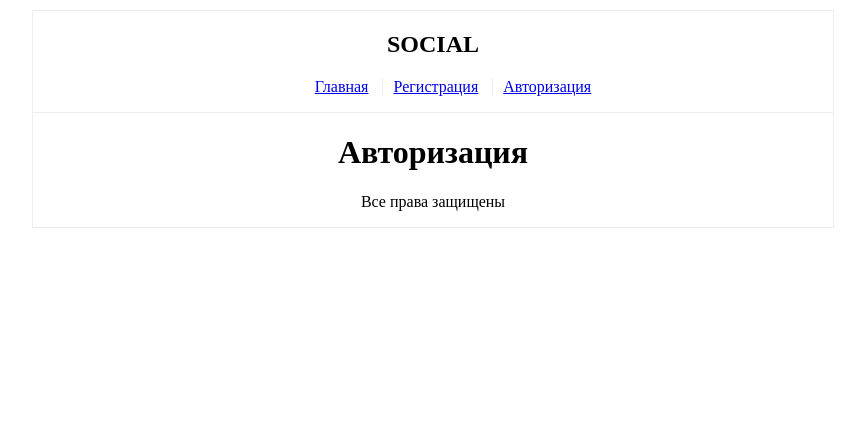
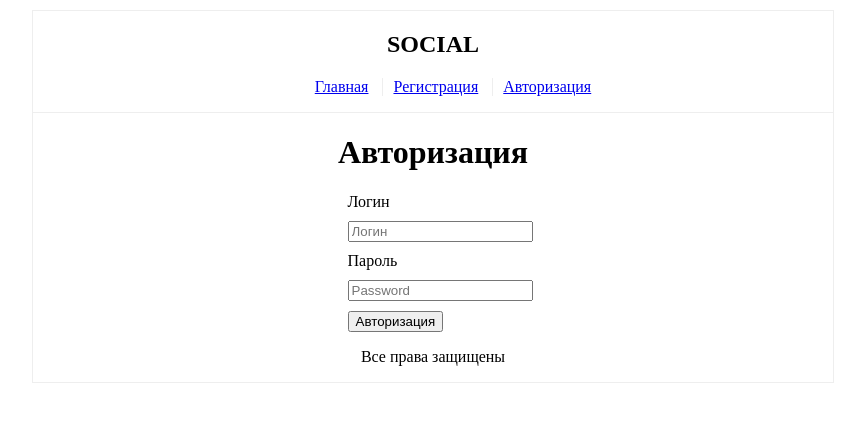
Before and after one commit to vvovanbbas/social, a Django app: page /auth/ in a window 1280 px wide. Shown: the top 422 px of the page, without its empty margins (207-1072 px from the left). Run offline with Django 4.2, Linux system fonts and the light colour scheme.

Commit message:
25.11.2023 20:11

```diff
--- a/soc/social/models.py
+++ b/soc/social/models.py
@@ -20,3 +20,8 @@ class Panel(models.Model):
     description = models.CharField(max_length=200, verbose_name='Описание', default='')
     image = models.ImageField(upload_to='soc/social/panels', verbose_name='Картинка')
     iduser = models.ForeignKey(User, on_delete=models.CASCADE)
+
+
+class User_1(models.Model):
+    login = models.CharField(max_length=200, verbose_name='Login')
+    password = models.CharField(max_length=200, verbose_name='Password')
--- a/soc/social/templates/auth.html
+++ b/soc/social/templates/auth.html
@@ -2,4 +2,19 @@
 {% block title %}Авторизация{% endblock %}
 {% block content %}
 <h1 align="center">Авторизация</h1>
+<form method="post" class="form">
+    {% csrf_token %}
+    <div>Логин</div>
+    <div>
+        <input type="text" required placeholder="Логин" name="login1">
+    </div>
+
+    <div>Пароль</div>
+    <div>
+        <input type="password" required placeholder="Password" name="password1">
+    </div>
+    <div>
+        <input type="submit" value="Авторизация">
+    </div>
+</form>
 {% endblock %}
--- a/soc/social/templates/reg.html
+++ b/soc/social/templates/reg.html
@@ -24,7 +24,7 @@
         </select>
     </div>
     <div>
-        <input type="submit" value="Реистрация">
+        <input type="submit" value="Регистрация">
     </div>
 </form>
 {% endblock %}
--- a/soc/social/views.py
+++ b/soc/social/views.py
@@ -24,4 +24,11 @@ def reg(request):
     return render(request, 'reg.html')
 
 def auth(request):
+    if request.method == 'POST':
+        login = request.POST['login1']
+        password = request.POST['password1']
+
+        user = User_1()
+        user.login = login
+        user.password = password
     return render(request, 'auth.html')
```
